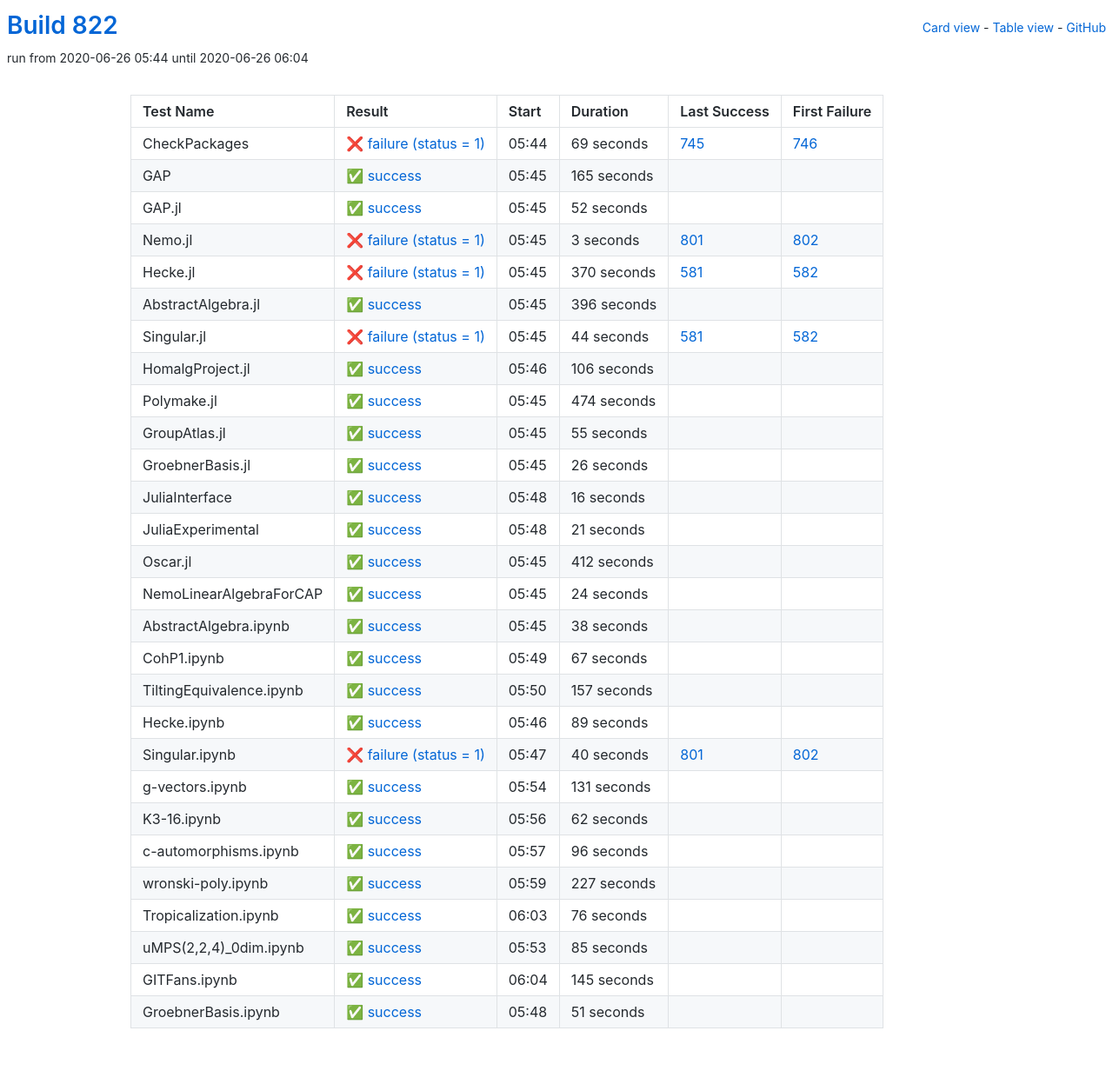
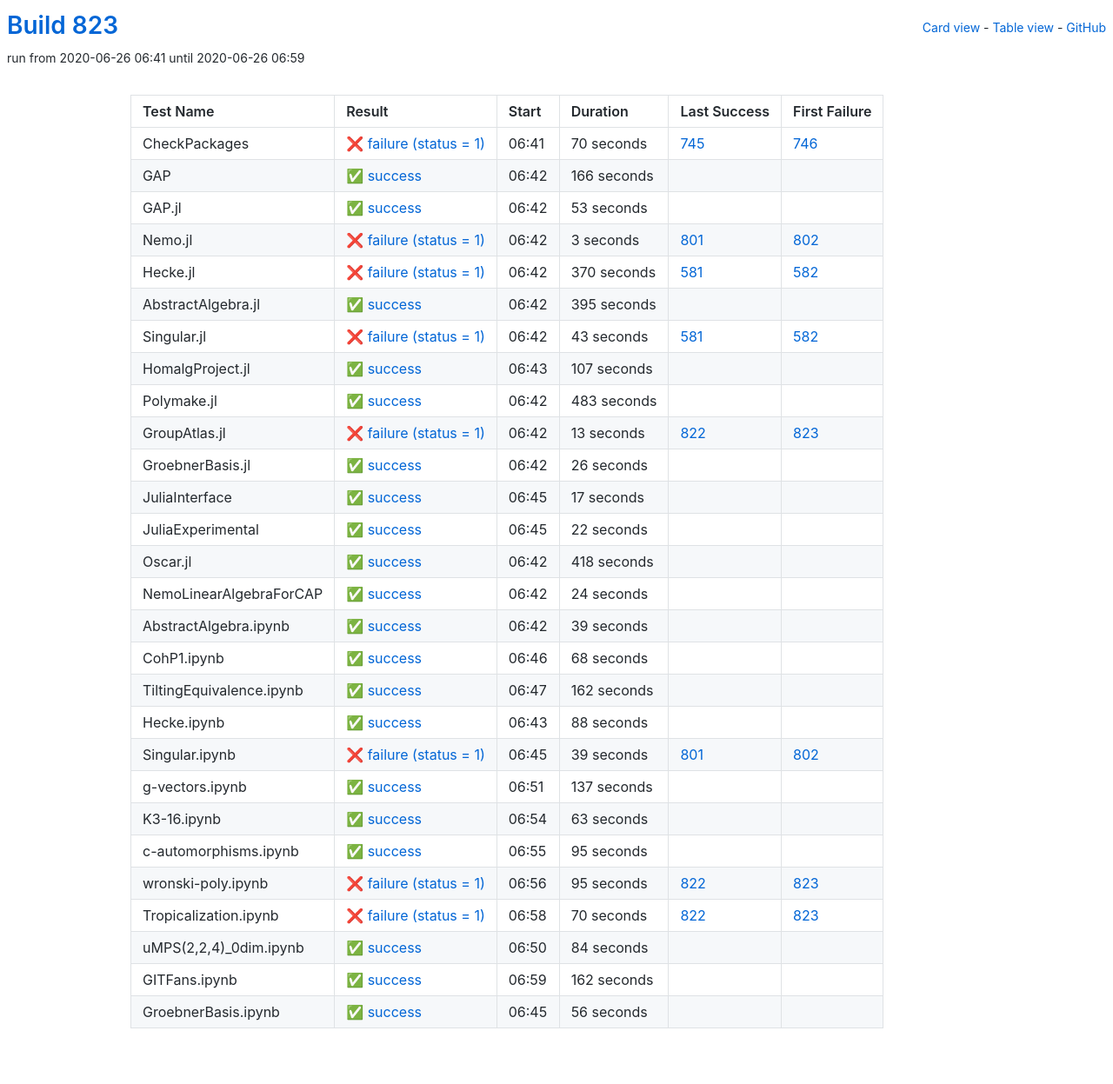
Before and after one commit to oscar-system/oscar-ci-status-1.4, a Jekyll site: the page built from table.html, in a window 1280 px wide. Shown: the whole page at 87% size. Built offline with Jekyll 4.4.1, drawn with Linux system fonts in a browser that asks for light colours.

Commit message:
Build #823

```diff
--- a/_data/ci.yml
+++ b/_data/ci.yml
@@ -1,6 +1,6 @@
 ---
-build: 822
-build_url: https://oscarci.mathematik.uni-kl.de/job/oscar-julia-1.4/822/
+build: 823
+build_url: https://oscarci.mathematik.uni-kl.de/job/oscar-julia-1.4/823/
 job: oscar-julia-1.4
 organization: oscar-system
 repo: oscar-ci-status-1.4
@@ -8,44 +8,44 @@ repourl: https://github.com/oscar-system/oscar-ci-status-1.4
 tests:
 - name: CheckPackages
   id: checkpackages
-  log: https://oscarci.mathematik.uni-kl.de/job/oscar-julia-1.4/822/artifact/logs/build-822/CheckPackages.log
-  start: 2020-06-26 05:44
+  log: https://oscarci.mathematik.uni-kl.de/job/oscar-julia-1.4/823/artifact/logs/build-823/CheckPackages.log
+  start: 2020-06-26 06:41
   success: false
   exitcode: 1
   status: failure
-  duration: 69
+  duration: 70
   last_success: 745
   last_success_url: https://oscarci.mathematik.uni-kl.de/job/oscar-julia-1.4/745/
   first_failure: 746
   first_failure_url: https://oscarci.mathematik.uni-kl.de/job/oscar-julia-1.4/746/
 - name: GAP
   id: gap
-  log: https://oscarci.mathematik.uni-kl.de/job/oscar-julia-1.4/822/artifact/logs/build-822/GAP.log
-  start: 2020-06-26 05:45
+  log: https://oscarci.mathematik.uni-kl.de/job/oscar-julia-1.4/823/artifact/logs/build-823/GAP.log
+  start: 2020-06-26 06:42
   success: true
   exitcode: 0
   status: success
-  duration: 165
+  duration: 166
   last_success: false
   last_success_url:
   first_failure: false
   first_failure_url:
 - name: GAP.jl
   id: gap-jl
-  log: https://oscarci.mathematik.uni-kl.de/job/oscar-julia-1.4/822/artifact/logs/build-822/GAP.jl.log
-  start: 2020-06-26 05:45
+  log: https://oscarci.mathematik.uni-kl.de/job/oscar-julia-1.4/823/artifact/logs/build-823/GAP.jl.log
+  start: 2020-06-26 06:42
   success: true
   exitcode: 0
   status: success
-  duration: 52
+  duration: 53
   last_success: false
   last_success_url:
   first_failure: false
   first_failure_url:
 - name: Nemo.jl
   id: nemo-jl
-  log: https://oscarci.mathematik.uni-kl.de/job/oscar-julia-1.4/822/artifact/logs/build-822/Nemo.jl.log
-  start: 2020-06-26 05:45
+  log: https://oscarci.mathematik.uni-kl.de/job/oscar-julia-1.4/823/artifact/logs/build-823/Nemo.jl.log
+  start: 2020-06-26 06:42
   success: false
   exitcode: 1
   status: failure
@@ -56,8 +56,8 @@ tests:
   first_failure_url: https://oscarci.mathematik.uni-kl.de/job/oscar-julia-1.4/802/
 - name: Hecke.jl
   id: hecke-jl
-  log: https://oscarci.mathematik.uni-kl.de/job/oscar-julia-1.4/822/artifact/logs/build-822/Hecke.jl.log
-  start: 2020-06-26 05:45
+  log: https://oscarci.mathematik.uni-kl.de/job/oscar-julia-1.4/823/artifact/logs/build-823/Hecke.jl.log
+  start: 2020-06-26 06:42
   success: false
   exitcode: 1
   status: failure
@@ -68,68 +68,68 @@ tests:
   first_failure_url: https://oscarci.mathematik.uni-kl.de/job/oscar-julia-1.4/582/
 - name: AbstractAlgebra.jl
   id: abstractalgebra-jl
-  log: https://oscarci.mathematik.uni-kl.de/job/oscar-julia-1.4/822/artifact/logs/build-822/AbstractAlgebra.jl.log
-  start: 2020-06-26 05:45
+  log: https://oscarci.mathematik.uni-kl.de/job/oscar-julia-1.4/823/artifact/logs/build-823/AbstractAlgebra.jl.log
+  start: 2020-06-26 06:42
   success: true
   exitcode: 0
   status: success
-  duration: 396
+  duration: 395
   last_success: false
   last_success_url:
   first_failure: false
   first_failure_url:
 - name: Singular.jl
   id: singular-jl
-  log: https://oscarci.mathematik.uni-kl.de/job/oscar-julia-1.4/822/artifact/logs/build-822/Singular.jl.log
-  start: 2020-06-26 05:45
+  log: https://oscarci.mathematik.uni-kl.de/job/oscar-julia-1.4/823/artifact/logs/build-823/Singular.jl.log
+  start: 2020-06-26 06:42
   success: false
   exitcode: 1
   status: failure
-  duration: 44
+  duration: 43
   last_success: 581
   last_success_url: https://oscarci.mathematik.uni-kl.de/job/oscar-julia-1.4/581/
   first_failure: 582
   first_failure_url: https://oscarci.mathematik.uni-kl.de/job/oscar-julia-1.4/582/
 - name: HomalgProject.jl
   id: homalgproject-jl
-  log: https://oscarci.mathematik.uni-kl.de/job/oscar-julia-1.4/822/artifact/logs/build-822/HomalgProject.jl.log
-  start: 2020-06-26 05:46
+  log: https://oscarci.mathematik.uni-kl.de/job/oscar-julia-1.4/823/artifact/logs/build-823/HomalgProject.jl.log
+  start: 2020-06-26 06:43
   success: true
   exitcode: 0
   status: success
-  duration: 106
+  duration: 107
   last_success: false
   last_success_url:
   first_failure: false
   first_failure_url:
 - name: Polymake.jl
   id: polymake-jl
-  log: https://oscarci.mathematik.uni-kl.de/job/oscar-julia-1.4/822/artifact/logs/build-822/Polymake.jl.log
-  start: 2020-06-26 05:45
+  log: https://oscarci.mathematik.uni-kl.de/job/oscar-julia-1.4/823/artifact/logs/build-823/Polymake.jl.log
+  start: 2020-06-26 06:42
   success: true
   exitcode: 0
   status: success
-  duration: 474
+  duration: 483
   last_success: false
   last_success_url:
   first_failure: false
   first_failure_url:
 - name: GroupAtlas.jl
   id: groupatlas-jl
-  log: https://oscarci.mathematik.uni-kl.de/job/oscar-julia-1.4/822/artifact/logs/build-822/GroupAtlas.jl.log
-  start: 2020-06-26 05:45
-  success: true
-  exitcode: 0
-  status: success
-  duration: 55
-  last_success: false
-  last_success_url:
-  first_failure: false
-  first_failure_url:
+  log: https://oscarci.mathematik.uni-kl.de/job/oscar-julia-1.4/823/artifact/logs/build-823/GroupAtlas.jl.log
+  start: 2020-06-26 06:42
+  success: false
+  exitcode: 1
+  status: failure
+  duration: 13
+  last_success: 822
+  last_success_url: https://oscarci.mathematik.uni-kl.de/job/oscar-julia-1.4/822/
+  first_failure: 823
+  first_failure_url: https://oscarci.mathematik.uni-kl.de/job/oscar-julia-1.4/823/
 - name: GroebnerBasis.jl
   id: groebnerbasis-jl
-  log: https://oscarci.mathematik.uni-kl.de/job/oscar-julia-1.4/822/artifact/logs/build-822/GroebnerBasis.jl.log
-  start: 2020-06-26 05:45
+  log: https://oscarci.mathematik.uni-kl.de/job/oscar-julia-1.4/823/artifact/logs/build-823/GroebnerBasis.jl.log
+  start: 2020-06-26 06:42
   success: true
   exitcode: 0
   status: success
@@ -140,44 +140,44 @@ tests:
   first_failure_url:
 - name: JuliaInterface
   id: juliainterface
-  log: https://oscarci.mathematik.uni-kl.de/job/oscar-julia-1.4/822/artifact/logs/build-822/JuliaInterface.log
-  start: 2020-06-26 05:48
+  log: https://oscarci.mathematik.uni-kl.de/job/oscar-julia-1.4/823/artifact/logs/build-823/JuliaInterface.log
+  start: 2020-06-26 06:45
   success: true
   exitcode: 0
   status: success
-  duration: 16
+  duration: 17
   last_success: false
   last_success_url:
   first_failure: false
   first_failure_url:
 - name: JuliaExperimental
   id: juliaexperimental
-  log: https://oscarci.mathematik.uni-kl.de/job/oscar-julia-1.4/822/artifact/logs/build-822/JuliaExperimental.log
-  start: 2020-06-26 05:48
+  log: https://oscarci.mathematik.uni-kl.de/job/oscar-julia-1.4/823/artifact/logs/build-823/JuliaExperimental.log
+  start: 2020-06-26 06:45
   success: true
   exitcode: 0
   status: success
-  duration: 21
+  duration: 22
   last_success: false
   last_success_url:
   first_failure: false
   first_failure_url:
 - name: Oscar.jl
   id: oscar-jl
-  log: https://oscarci.mathematik.uni-kl.de/job/oscar-julia-1.4/822/artifact/logs/build-822/Oscar.jl.log
-  start: 2020-06-26 05:45
+  log: https://oscarci.mathematik.uni-kl.de/job/oscar-julia-1.4/823/artifact/logs/build-823/Oscar.jl.log
+  start: 2020-06-26 06:42
   success: true
   exitcode: 0
   status: success
-  duration: 412
+  duration: 418
   last_success: false
   last_success_url:
   first_failure: false
   first_failure_url:
 - name: NemoLinearAlgebraForCAP
   id: nemolinearalgebraforcap
-  log: https://oscarci.mathematik.uni-kl.de/job/oscar-julia-1.4/822/artifact/logs/build-822/NemoLinearAlgebraForCAP.log
-  start: 2020-06-26 05:45
+  log: https://oscarci.mathematik.uni-kl.de/job/oscar-julia-1.4/823/artifact/logs/build-823/NemoLinearAlgebraForCAP.log
+  start: 2020-06-26 06:42
   success: true
   exitcode: 0
   status: success
@@ -188,156 +188,156 @@ tests:
   first_failure_url:
 - name: AbstractAlgebra.ipynb
   id: abstractalgebra-ipynb
-  log: https://oscarci.mathematik.uni-kl.de/job/oscar-julia-1.4/822/artifact/logs/build-822/AbstractAlgebra.ipynb.log
-  start: 2020-06-26 05:45
+  log: https://oscarci.mathematik.uni-kl.de/job/oscar-julia-1.4/823/artifact/logs/build-823/AbstractAlgebra.ipynb.log
+  start: 2020-06-26 06:42
   success: true
   exitcode: 0
   status: success
-  duration: 38
+  duration: 39
   last_success: false
   last_success_url:
   first_failure: false
   first_failure_url:
 - name: CohP1.ipynb
   id: cohp1-ipynb
-  log: https://oscarci.mathematik.uni-kl.de/job/oscar-julia-1.4/822/artifact/logs/build-822/CohP1.ipynb.log
-  start: 2020-06-26 05:49
+  log: https://oscarci.mathematik.uni-kl.de/job/oscar-julia-1.4/823/artifact/logs/build-823/CohP1.ipynb.log
+  start: 2020-06-26 06:46
   success: true
   exitcode: 0
   status: success
-  duration: 67
+  duration: 68
   last_success: false
   last_success_url:
   first_failure: false
   first_failure_url:
 - name: TiltingEquivalence.ipynb
   id: tiltingequivalence-ipynb
-  log: https://oscarci.mathematik.uni-kl.de/job/oscar-julia-1.4/822/artifact/logs/build-822/TiltingEquivalence.ipynb.log
-  start: 2020-06-26 05:50
+  log: https://oscarci.mathematik.uni-kl.de/job/oscar-julia-1.4/823/artifact/logs/build-823/TiltingEquivalence.ipynb.log
+  start: 2020-06-26 06:47
   success: true
   exitcode: 0
   status: success
-  duration: 157
+  duration: 162
   last_success: false
   last_success_url:
   first_failure: false
   first_failure_url:
 - name: Hecke.ipynb
   id: hecke-ipynb
-  log: https://oscarci.mathematik.uni-kl.de/job/oscar-julia-1.4/822/artifact/logs/build-822/Hecke.ipynb.log
-  start: 2020-06-26 05:46
+  log: https://oscarci.mathematik.uni-kl.de/job/oscar-julia-1.4/823/artifact/logs/build-823/Hecke.ipynb.log
+  start: 2020-06-26 06:43
   success: true
   exitcode: 0
   status: success
-  duration: 89
+  duration: 88
   last_success: false
   last_success_url:
   first_failure: false
   first_failure_url:
 - name: Singular.ipynb
   id: singular-ipynb
-  log: https://oscarci.mathematik.uni-kl.de/job/oscar-julia-1.4/822/artifact/logs/build-822/Singular.ipynb.log
-  start: 2020-06-26 05:47
+  log: https://oscarci.mathematik.uni-kl.de/job/oscar-julia-1.4/823/artifact/logs/build-823/Singular.ipynb.log
+  start: 2020-06-26 06:45
   success: false
   exitcode: 1
   status: failure
-  duration: 40
+  duration: 39
   last_success: 801
   last_success_url: https://oscarci.mathematik.uni-kl.de/job/oscar-julia-1.4/801/
   first_failure: 802
   first_failure_url: https://oscarci.mathematik.uni-kl.de/job/oscar-julia-1.4/802/
 - name: g-vectors.ipynb
   id: g-vectors-ipynb
-  log: https://oscarci.mathematik.uni-kl.de/job/oscar-julia-1.4/822/artifact/logs/build-822/g-vectors.ipynb.log
-  start: 2020-06-26 05:54
+  log: https://oscarci.mathematik.uni-kl.de/job/oscar-julia-1.4/823/artifact/logs/build-823/g-vectors.ipynb.log
+  start: 2020-06-26 06:51
   success: true
   exitcode: 0
   status: success
-  duration: 131
+  duration: 137
   last_success: false
   last_success_url:
   first_failure: false
   first_failure_url:
 - name: K3-16.ipynb
   id: k3-16-ipynb
-  log: https://oscarci.mathematik.uni-kl.de/job/oscar-julia-1.4/822/artifact/logs/build-822/K3-16.ipynb.log
-  start: 2020-06-26 05:56
+  log: https://oscarci.mathematik.uni-kl.de/job/oscar-julia-1.4/823/artifact/logs/build-823/K3-16.ipynb.log
+  start: 2020-06-26 06:54
   success: true
   exitcode: 0
   status: success
-  duration: 62
+  duration: 63
   last_success: false
   last_success_url:
   first_failure: false
   first_failure_url:
 - name: c-automorphisms.ipynb
   id: c-automorphisms-ipynb
-  log: https://oscarci.mathematik.uni-kl.de/job/oscar-julia-1.4/822/artifact/logs/build-822/c-automorphisms.ipynb.log
-  start: 2020-06-26 05:57
+  log: https://oscarci.mathematik.uni-kl.de/job/oscar-julia-1.4/823/artifact/logs/build-823/c-automorphisms.ipynb.log
+  start: 2020-06-26 06:55
   success: true
   exitcode: 0
   status: success
-  duration: 96
+  duration: 95
   last_success: false
   last_success_url:
   first_failure: false
   first_failure_url:
 - name: wronski-poly.ipynb
   id: wronski-poly-ipynb
-  log: https://oscarci.mathematik.uni-kl.de/job/oscar-julia-1.4/822/artifact/logs/build-822/wronski-poly.ipynb.log
-  start: 2020-06-26 05:59
+  log: https://oscarci.mathematik.uni-kl.de/job/oscar-julia-1.4/823/artifact/logs/build-823/wronski-poly.ipynb.log
+  start: 2020-06-26 06:56
+  success: false
+  exitcode: 1
+  status: failure
+  duration: 95
+  last_success: 822
+  last_success_url: https://oscarci.mathematik.uni-kl.de/job/oscar-julia-1.4/822/
+  first_failure: 823
+  first_failure_url: https://oscarci.mathematik.uni-kl.de/job/oscar-julia-1.4/823/
+- name: Tropicalization.ipynb
+  id: tropicalization-ipynb
+  log: https://oscarci.mathematik.uni-kl.de/job/oscar-julia-1.4/823/artifact/logs/build-823/Tropicalization.ipynb.log
+  start: 2020-06-26 06:58
+  success: false
+  exitcode: 1
+  status: failure
+  duration: 70
+  last_success: 822
+  last_success_url: https://oscarci.mathematik.uni-kl.de/job/oscar-julia-1.4/822/
+  first_failure: 823
+  first_failure_url: https://oscarci.mathematik.uni-kl.de/job/oscar-julia-1.4/823/
+- name: uMPS(2,2,4)_0dim.ipynb
+  id: umps-2-2-4-0dim-ipynb
+  log: https://oscarci.mathematik.uni-kl.de/job/oscar-julia-1.4/823/artifact/logs/build-823/uMPS-2-2-4-_0dim.ipynb.log
+  start: 2020-06-26 06:50
   success: true
   exitcode: 0
   status: success
-  duration: 227
-  last_success: false
-  last_success_url:
-  first_failure: false
-  first_failure_url:
-- name: Tropicalization.ipynb
-  id: tropicalization-ipynb
-  log: https://oscarci.mathematik.uni-kl.de/job/oscar-julia-1.4/822/artifact/logs/build-822/Tropicalization.ipynb.log
-  start: 2020-06-26 06:03
-  success: true
-  exitcode: 0
-  status: success
-  duration: 76
-  last_success: false
-  last_success_url:
-  first_failure: false
-  first_failure_url:
-- name: uMPS(2,2,4)_0dim.ipynb
-  id: umps-2-2-4-0dim-ipynb
-  log: https://oscarci.mathematik.uni-kl.de/job/oscar-julia-1.4/822/artifact/logs/build-822/uMPS-2-2-4-_0dim.ipynb.log
-  start: 2020-06-26 05:53
-  success: true
-  exitcode: 0
-  status: success
-  duration: 85
+  duration: 84
   last_success: false
   last_success_url:
   first_failure: false
   first_failure_url:
 - name: GITFans.ipynb
   id: gitfans-ipynb
-  log: https://oscarci.mathematik.uni-kl.de/job/oscar-julia-1.4/822/artifact/logs/build-822/GITFans.ipynb.log
-  start: 2020-06-26 06:04
+  log: https://oscarci.mathematik.uni-kl.de/job/oscar-julia-1.4/823/artifact/logs/build-823/GITFans.ipynb.log
+  start: 2020-06-26 06:59
   success: true
   exitcode: 0
   status: success
-  duration: 145
+  duration: 162
   last_success: false
   last_success_url:
   first_failure: false
   first_failure_url:
 - name: GroebnerBasis.ipynb
   id: groebnerbasis-ipynb
-  log: https://oscarci.mathematik.uni-kl.de/job/oscar-julia-1.4/822/artifact/logs/build-822/GroebnerBasis.ipynb.log
-  start: 2020-06-26 05:48
+  log: https://oscarci.mathematik.uni-kl.de/job/oscar-julia-1.4/823/artifact/logs/build-823/GroebnerBasis.ipynb.log
+  start: 2020-06-26 06:45
   success: true
   exitcode: 0
   status: success
-  duration: 51
+  duration: 56
   last_success: false
   last_success_url:
   first_failure: false
```
Also changed, not shown: README.md.
